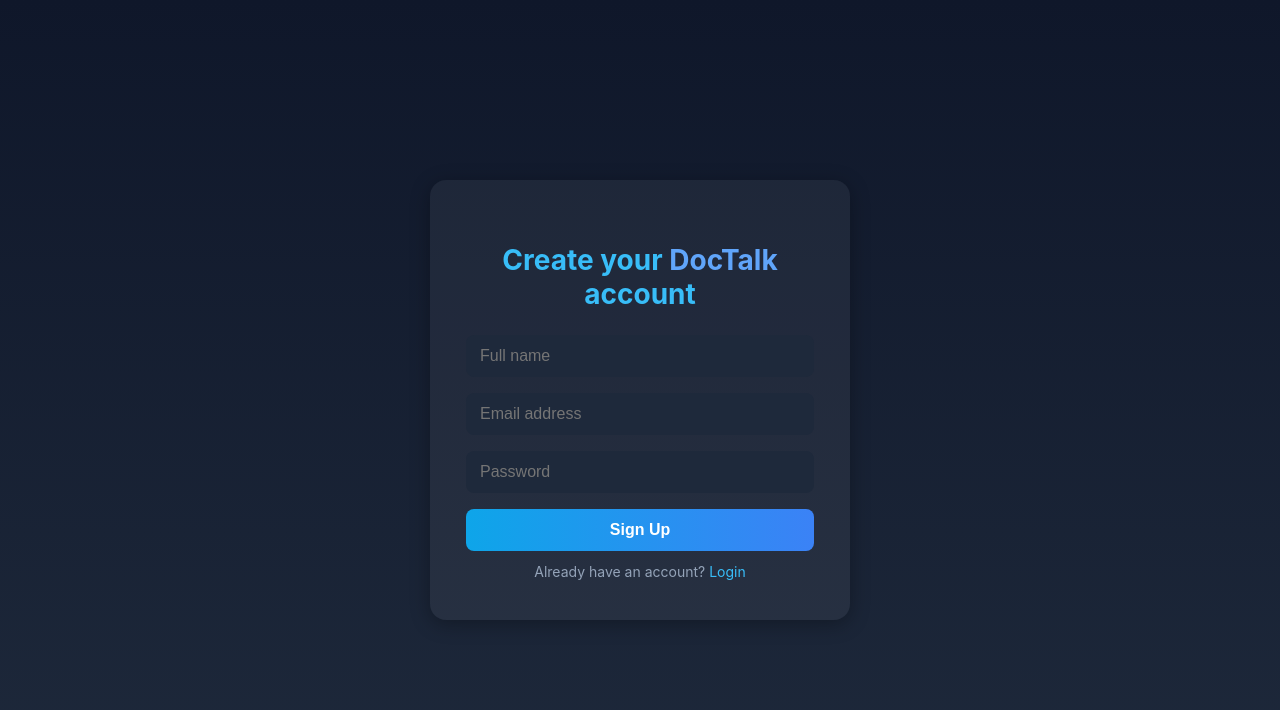
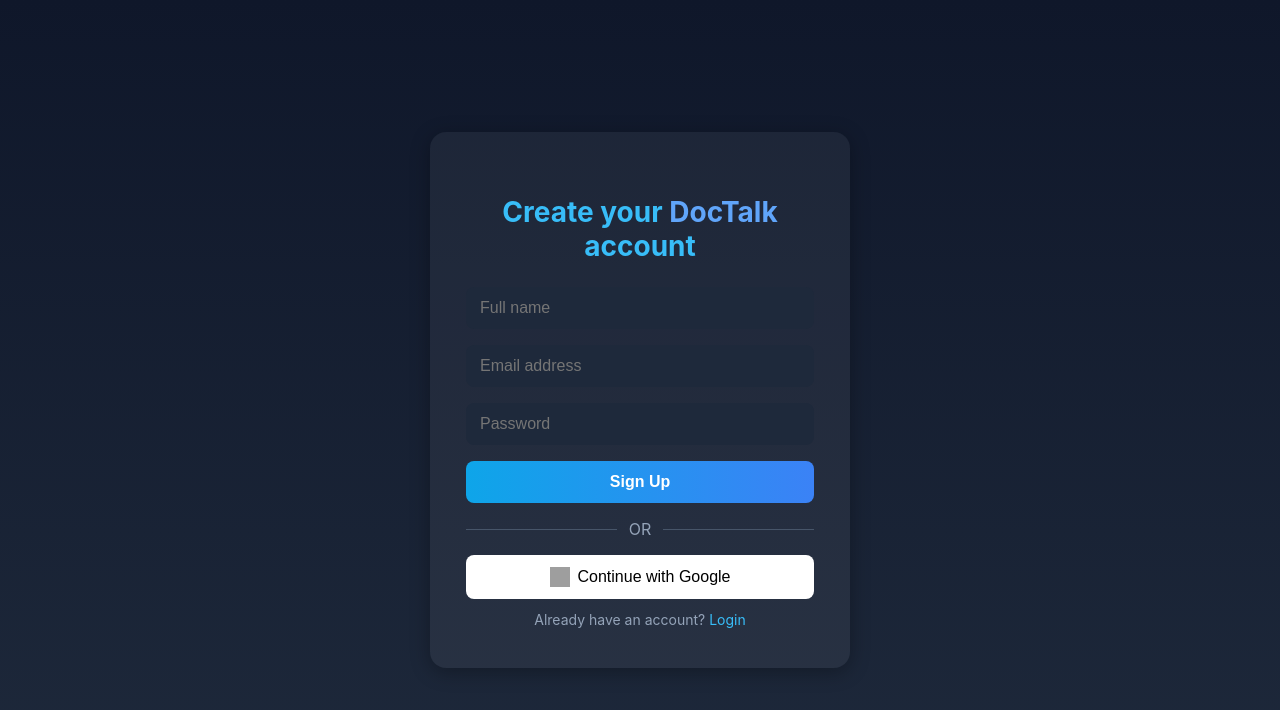
Before and after one commit to hvmt2003/Medical-Chatbot, a Flask app: page /signup in a window 1280 px wide. Shown: the top 710 px of the page. Run offline with Flask 3, Linux system fonts and the light colour scheme; grey boxes are pictures that could not be loaded.

Commit message:
work on the web app

```diff
--- a/app.py
+++ b/app.py
@@ -2,6 +2,7 @@ from flask import Flask, render_template, request, redirect, url_for, flash, jso
 from flask_bcrypt import Bcrypt
 from flask_sqlalchemy import SQLAlchemy
 from flask_login import LoginManager, login_user, logout_user, login_required, current_user, UserMixin
+from flask_dance.contrib.google import make_google_blueprint, google
 from langchain_pinecone import PineconeVectorStore
 from langchain_google_genai import ChatGoogleGenerativeAI
 from langchain.chains import create_retrieval_chain
@@ -14,31 +15,48 @@ from langdetect import detect
 from datetime import datetime
 import os, re
 
-# -------------------------
-# Flask init & config
-# -------------------------
+# -------------------------------------------------
+# Flask app setup
+# -------------------------------------------------
+load_dotenv()
+os.environ["OAUTHLIB_INSECURE_TRANSPORT"] = "1"  # allow HTTP (for localhost dev)
+
 app = Flask(__name__, static_folder="static", template_folder="templates")
+app.secret_key = os.getenv("FLASK_SECRET_KEY", "super_secret_key")
+
 bcrypt = Bcrypt(app)
 login_manager = LoginManager(app)
 login_manager.login_view = "login"
 
-load_dotenv()
-app.secret_key = os.getenv("FLASK_SECRET_KEY", "super_secret_key")
 BASE_DIR = os.path.abspath(os.path.dirname(__file__))
 app.config["SQLALCHEMY_DATABASE_URI"] = f"sqlite:///{os.path.join(BASE_DIR, 'chat.db')}"
 app.config["SQLALCHEMY_TRACK_MODIFICATIONS"] = False
-
 db = SQLAlchemy(app)
 
-# -------------------------
-# Models
-# -------------------------
+# -------------------------------------------------
+# Google OAuth setup
+# -------------------------------------------------
+google_bp = make_google_blueprint(
+    client_id=os.getenv("GOOGLE_OAUTH_CLIENT_ID"),
+    client_secret=os.getenv("GOOGLE_OAUTH_CLIENT_SECRET"),
+    redirect_to="google_callback",  # points to our callback below
+    scope=[
+        "openid",
+        "https://www.googleapis.com/auth/userinfo.profile",
+        "https://www.googleapis.com/auth/userinfo.email",
+    ],
+)
+app.register_blueprint(google_bp, url_prefix="/login")
+
+# -------------------------------------------------
+# Database models
+# -------------------------------------------------
 class User(UserMixin, db.Model):
     __tablename__ = "users"
     id = db.Column(db.Integer, primary_key=True)
     name = db.Column(db.String(100), nullable=False)
     email = db.Column(db.String(120), unique=True, nullable=False)
-    password = db.Column(db.String(200), nullable=False)
+    password = db.Column(db.String(200), nullable=True)  # None for Google users
     sessions = db.relationship("ChatSession", backref="user", lazy=True, cascade="all, delete-orphan")
 
 @login_manager.user_loader
@@ -55,11 +73,7 @@ class ChatSession(db.Model):
 
     def to_dict(self):
         last_message = ChatMessage.query.filter_by(session_id=self.id).order_by(ChatMessage.timestamp.desc()).first()
-        return {
-            "id": self.id,
-            "title": self.title,
-            "snippet": last_message.content if last_message else ""
-        }
+        return {"id": self.id, "title": self.title, "snippet": last_message.content if last_message else ""}
 
 class ChatMessage(db.Model):
     __tablename__ = "chat_messages"
@@ -70,22 +84,18 @@ class ChatMessage(db.Model):
     timestamp = db.Column(db.DateTime, default=datetime.utcnow)
 
     def to_dict(self):
-        return {
-            "role": self.role,
-            "content": self.content
-        }
+        return {"role": self.role, "content": self.content}
 
-# -------------------------
-# LangChain setup
-# -------------------------
+# -------------------------------------------------
+# LangChain setup (Gemini + Pinecone)
+# -------------------------------------------------
 PINECONE_API_KEY = os.getenv("PINECONE_API_KEY")
 GOOGLE_API_KEY = os.getenv("GOOGLE_API_KEY")
-os.environ["PINECONE_API_KEY"] = PINECONE_API_KEY
-os.environ["GOOGLE_API_KEY"] = GOOGLE_API_KEY
+os.environ["PINECONE_API_KEY"] = PINECONE_API_KEY or ""
+os.environ["GOOGLE_API_KEY"] = GOOGLE_API_KEY or ""
 
 embeddings = download_embeddings()
 index_name = "medical-chatbot"
-
 docsearch = PineconeVectorStore.from_existing_index(index_name=index_name, embedding=embeddings)
 retriever = docsearch.as_retriever(search_type="similarity", search_kwargs={"k": 3})
 
@@ -93,9 +103,9 @@ model = ChatGoogleGenerativeAI(model="gemini-2.5-flash", temperature=0.2)
 question_answer_chain = create_stuff_documents_chain(model, system_prompt)
 rag_chain = create_retrieval_chain(retriever, question_answer_chain)
 
-# -------------------------
-# Utility
-# -------------------------
+# -------------------------------------------------
+# Utility functions
+# -------------------------------------------------
 def clean_format(text: str) -> str:
     text = re.sub(r"\*\*", "", text)
     text = re.sub(r"(\d\.)", r"\n•", text)
@@ -104,23 +114,26 @@ def clean_format(text: str) -> str:
     text = re.sub(r"\n{3,}", "\n\n", text)
     return text.strip()
 
-# -------------------------
+# -------------------------------------------------
 # Auth routes
-# -------------------------
+# -------------------------------------------------
 @app.route("/signup", methods=["GET", "POST"])
 def signup():
     if request.method == "POST":
         name = request.form["name"]
         email = request.form["email"]
         password = bcrypt.generate_password_hash(request.form["password"]).decode("utf-8")
+
         if User.query.filter_by(email=email).first():
             flash("Email already registered!", "warning")
             return redirect(url_for("signup"))
+
         new_user = User(name=name, email=email, password=password)
         db.session.add(new_user)
         db.session.commit()
         flash("Signup successful! Please log in.", "success")
         return redirect(url_for("login"))
+
     return render_template("signup.html")
 
 @app.route("/login", methods=["GET", "POST"])
@@ -129,16 +142,52 @@ def login():
         email = request.form["email"]
         password = request.form["password"]
         user = User.query.filter_by(email=email).first()
-        if user and bcrypt.check_password_hash(user.password, password):
+
+        if user and user.password and bcrypt.check_password_hash(user.password, password):
             login_user(user)
             return redirect(url_for("chat_page"))
         flash("Invalid email or password.", "danger")
+
     return render_template("login.html")
+
+# -------------------------------------------------
+# Google OAuth callback handler
+# -------------------------------------------------
+@app.route("/google/callback")
+def google_callback():
+    if not google.authorized:
+        return redirect(url_for("google.login"))
+
+    # fetch user info
+    resp = google.get("https://www.googleapis.com/oauth2/v2/userinfo")
+    if not resp.ok:
+        flash("Google login failed. Please try again.", "danger")
+        return redirect(url_for("login"))
+
+    user_info = resp.json()
+    email = user_info.get("email")
+    name = user_info.get("name") or "Google User"
+
+    if not email:
+        flash("Google login did not return an email.", "danger")
+        return redirect(url_for("login"))
+
+    # login or sign up
+    user = User.query.filter_by(email=email).first()
+    if not user:
+        user = User(name=name, email=email, password=None)
+        db.session.add(user)
+        db.session.commit()
+
+    login_user(user)
+    flash(f"Welcome, {name}!", "success")
+    return redirect(url_for("chat_page"))
 
 @app.route("/logout")
 @login_required
 def logout():
     logout_user()
+    flash("You’ve been logged out successfully.", "info")
     return redirect(url_for("login"))
 
 @app.route("/")
@@ -147,18 +196,17 @@ def index():
         return redirect(url_for("chat_page"))
     return redirect(url_for("login"))
 
-# -------------------------
-# Chat Page
-# -------------------------
+# -------------------------------------------------
+# Chat page
+# -------------------------------------------------
 @app.route("/chat")
 @login_required
 def chat_page():
     return render_template("chat.html", user=current_user)
 
-# ------------------------------------
-# CHAT HISTORY API ENDPOINTS
-# ------------------------------------
-
+# -------------------------------------------------
+# Chat APIs
+# -------------------------------------------------
 @app.route("/api/chats", methods=["GET"])
 @login_required
 def get_chats():
@@ -177,48 +225,38 @@ def create_chat():
 @app.route("/api/chats/<int:session_id>/messages", methods=["GET"])
 @login_required
 def get_messages(session_id):
-    session = db.session.get(ChatSession, session_id)
-    if not session:
-        abort(404)
-    if session.user_id != current_user.id:
+    session_obj = db.session.get(ChatSession, session_id)
+    if not session_obj or session_obj.user_id != current_user.id:
         return jsonify({"error": "Unauthorized"}), 403
-
-    messages = ChatMessage.query.filter_by(session_id=session.id).order_by(ChatMessage.timestamp.asc()).all()
+    messages = ChatMessage.query.filter_by(session_id=session_obj.id).order_by(ChatMessage.timestamp.asc()).all()
     return jsonify([m.to_dict() for m in messages])
 
 @app.route("/api/chats/<int:session_id>/rename", methods=["POST"])
 @login_required
 def rename_chat(session_id):
-    session = db.session.get(ChatSession, session_id)
-    if not session:
-        abort(404)
-    if session.user_id != current_user.id:
+    session_obj = db.session.get(ChatSession, session_id)
+    if not session_obj or session_obj.user_id != current_user.id:
         return jsonify({"error": "Unauthorized"}), 403
-
     title = request.json.get("title")
     if not title:
         return jsonify({"error": "Title is required"}), 400
-
-    session.title = title
+    session_obj.title = title
     db.session.commit()
-    return jsonify(session.to_dict())
+    return jsonify(session_obj.to_dict())
 
 @app.route("/api/chats/<int:session_id>", methods=["DELETE"])
 @login_required
 def delete_chat(session_id):
-    session = db.session.get(ChatSession, session_id)
-    if not session:
-        abort(404)
-    if session.user_id != current_user.id:
+    session_obj = db.session.get(ChatSession, session_id)
+    if not session_obj or session_obj.user_id != current_user.id:
         return jsonify({"error": "Unauthorized"}), 403
-
-    db.session.delete(session)
+    db.session.delete(session_obj)
     db.session.commit()
     return jsonify({"success": True})
 
-# ------------------------------------
-# Chatbot Route
-# ------------------------------------
+# -------------------------------------------------
+# Chatbot route
+# -------------------------------------------------
 @app.route("/get", methods=["POST"])
 @login_required
 def chat():
@@ -230,29 +268,29 @@ def chat():
         if not user_input or not session_id:
             return jsonify({"error": "Invalid request. 'msg' and 'session_id' are required."}), 400
 
-        session = db.session.get(ChatSession, session_id)
-        if not session or session.user_id != current_user.id:
+        session_obj = db.session.get(ChatSession, session_id)
+        if not session_obj or session_obj.user_id != current_user.id:
             return jsonify({"error": "Session not found or unauthorized"}), 404
 
-        # Detect language and translate to English
+        # Detect language
         try:
             user_lang = detect(user_input)
-        except:
+        except Exception:
             user_lang = "en"
         if user_lang not in ["hi", "en", "gu", "mr", "ta", "te", "bn", "kn", "ml", "pa", "ur"]:
             user_lang = "en"
 
         translated = GoogleTranslator(source="auto", target="en").translate(user_input) if user_lang != "en" else user_input
 
-        # Run RAG chain
+        # Generate bot response
         response = rag_chain.invoke({"input": translated})
         english_reply = clean_format(response["answer"])
         bot_reply = GoogleTranslator(source="en", target=user_lang).translate(english_reply) if user_lang != "en" else english_reply
 
-        # Save messages
+        # Save chat
         db.session.add_all([
-            ChatMessage(session_id=session.id, role="user", content=user_input),
-            ChatMessage(session_id=session.id, role="assistant", content=bot_reply)
+            ChatMessage(session_id=session_obj.id, role="user", content=user_input),
+            ChatMessage(session_id=session_obj.id, role="assistant", content=bot_reply),
         ])
         db.session.commit()
 
@@ -261,11 +299,10 @@ def chat():
         print("Error:", e)
         return jsonify({"error": str(e)}), 500
 
-# -------------------------
-# Run App
-# -------------------------
+# -------------------------------------------------
+# Run app
+# -------------------------------------------------
 if __name__ == "__main__":
     with app.app_context():
         db.create_all()
-    # Disable reloader to stop constant restarts on Windows
     app.run(host="0.0.0.0", port=8080, debug=True, use_reloader=False)
--- a/templates/signup.html
+++ b/templates/signup.html
@@ -41,10 +41,6 @@
       border: none;
       outline: none;
       font-size: 16px;
-    }
-    input[type="text"],
-    input[type="email"],
-    input[type="password"] {
       background: #1e293b;
       color: #fff;
     }
@@ -58,9 +54,7 @@
       font-weight: 600;
       font-size: 16px;
     }
-    button:hover {
-      opacity: 0.9;
-    }
+    button:hover { opacity: 0.9; }
     .links {
       text-align: center;
       margin-top: 12px;
@@ -71,9 +65,7 @@
       color: #38bdf8;
       text-decoration: none;
     }
-    .links a:hover {
-      text-decoration: underline;
-    }
+    .links a:hover { text-decoration: underline; }
     .flash {
       background: #ef4444;
       color: white;
@@ -81,6 +73,40 @@
       border-radius: 6px;
       text-align: center;
       margin-bottom: 12px;
+    }
+    .divider {
+      display: flex;
+      align-items: center;
+      text-align: center;
+      color: #94a3b8;
+      margin: 16px 0;
+    }
+    .divider::before, .divider::after {
+      content: '';
+      flex: 1;
+      border-bottom: 1px solid #475569;
+    }
+    .divider:not(:empty)::before { margin-right: 0.75em; }
+    .divider:not(:empty)::after { margin-left: 0.75em; }
+    .google-btn {
+      background: #fff;
+      color: #000;
+      font-weight: 500;
+      display: flex;
+      align-items: center;
+      justify-content: center;
+      gap: 8px;
+      padding: 12px;
+      border-radius: 8px;
+      cursor: pointer;
+      border: none;
+      width: 100%;
+      transition: background 0.2s ease;
+    }
+    .google-btn:hover { background: #f1f1f1; }
+    .google-btn img {
+      width: 20px;
+      height: 20px;
     }
   </style>
 </head>
@@ -96,6 +122,7 @@
       {% endif %}
     {% endwith %}
 
+    <!-- Manual Signup Form -->
     <form method="POST">
       <input type="text" name="name" placeholder="Full name" required />
       <input type="email" name="email" placeholder="Email address" required />
@@ -103,9 +130,18 @@
       <button type="submit">Sign Up</button>
     </form>
 
+    <div class="divider">OR</div>
+
+    <!-- Google Signup -->
+    <form action="{{ url_for('google.login') }}" method="get">
+      <button type="submit" class="google-btn">
+        <img src="https://www.gstatic.com/firebasejs/ui/2.0.0/images/auth/google.svg" alt="Google logo">
+        Continue with Google
+      </button>
+    </form>
+
     <div class="links">
-      Already have an account?
-      <a href="{{ url_for('login') }}">Login</a>
+      Already have an account? <a href="{{ url_for('login') }}">Login</a>
     </div>
   </div>
 </body>
```
Also changed, not shown: src/prompt.py (+15 -13 lines), templates/login.html (+48 -11 lines), chat.db.
